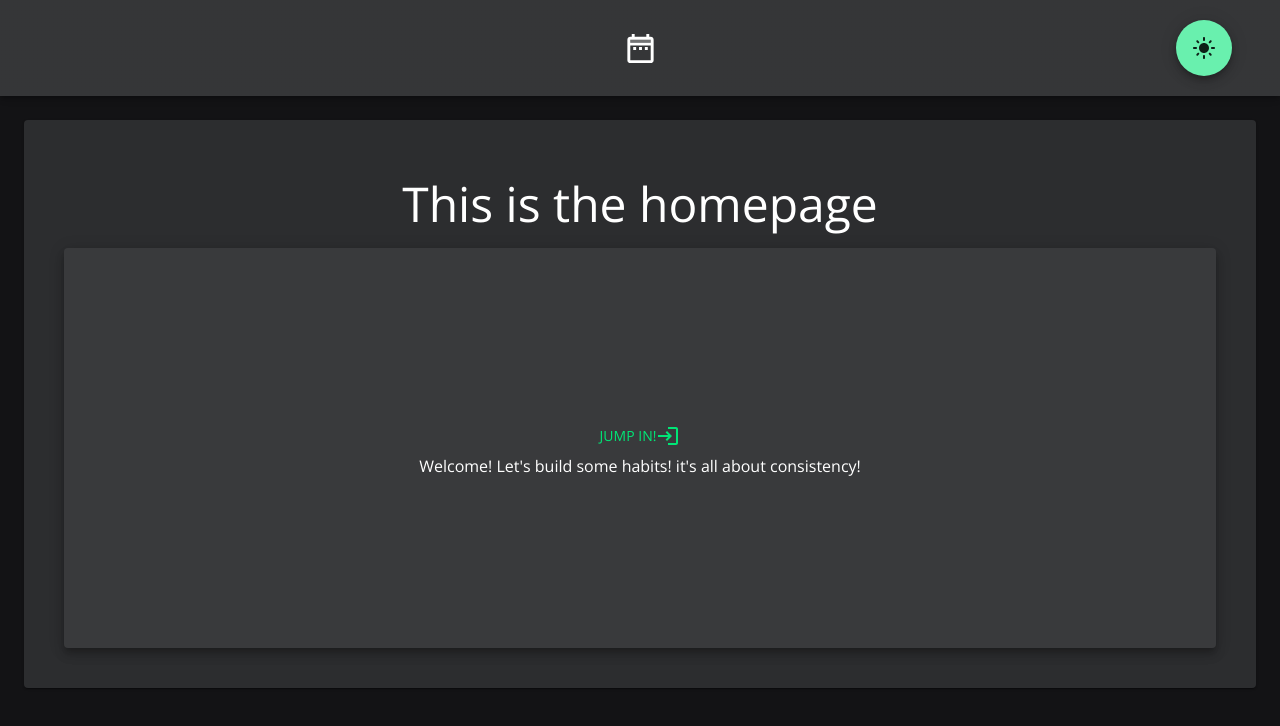
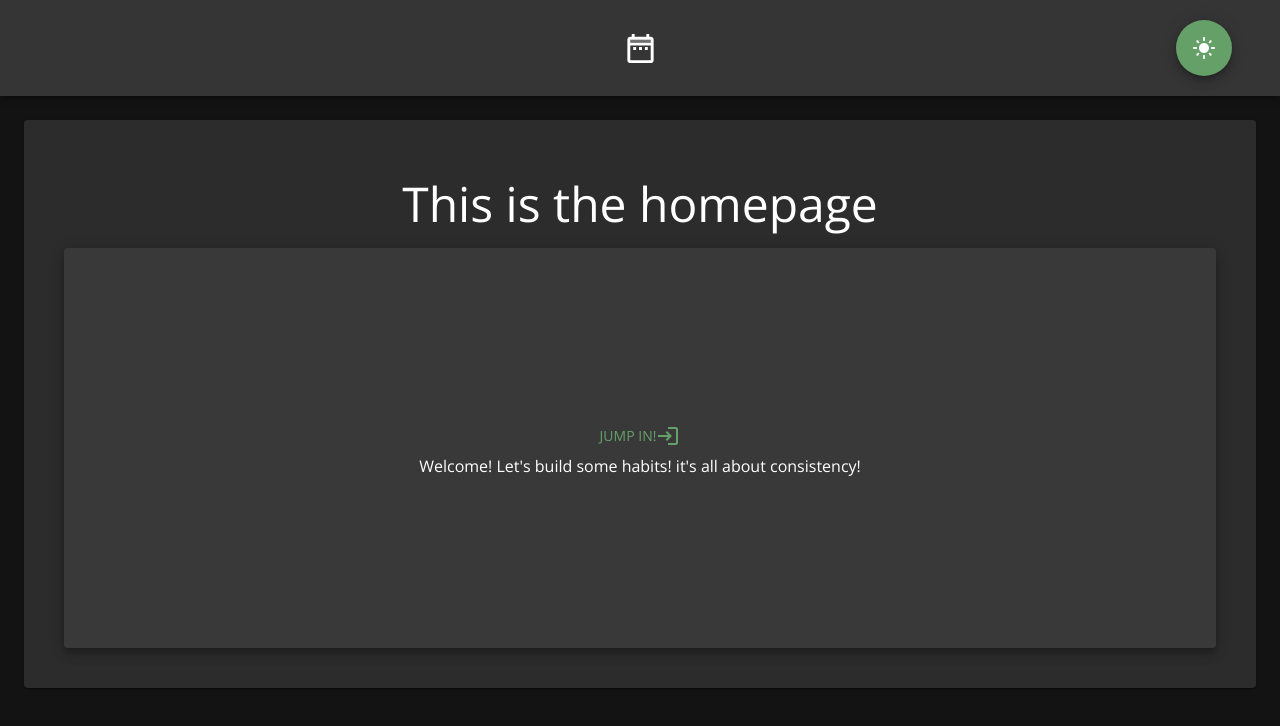
Before and after one commit to melansonS/habit-calendar, a React (Create React App) app: page / in a window 1280 px wide. Shown: the top 726 px of the page. Built offline with nearby package versions, Linux system fonts and the light colour scheme.

Commit message:
desaturated dark theme colors

```diff
--- /dev/null
+++ b/src/components/calendar/cell.tsx
@@ -0,0 +1,26 @@
+import { styled, Box } from '@mui/material';
+
+export interface ICellProps {
+  isToday?: boolean
+  isChecked?: boolean
+  isDarkMode: boolean
+  primary: string
+  secondary: string
+}
+
+const Cell = styled(Box)`
+  height: 5rem;
+  height: 5rem;
+  position: relative;
+  display: flex;
+  justify-content: center;
+  align-items: center;
+  transition: background-color 0.4s ease-out;
+  background-color: ${({ isChecked, primary }:ICellProps) => (isChecked ? primary : 'inherit')};
+  border: ${({ isToday, secondary } :ICellProps) => (isToday ? `2px solid ${secondary}` : 'none')};
+  :hover {
+    background-color: ${({ isDarkMode }:ICellProps) => (isDarkMode ? '#333' : '#eee')};
+  }
+`;
+
+export default Cell;
--- a/src/components/calendar/cells.tsx
+++ b/src/components/calendar/cells.tsx
@@ -11,6 +11,7 @@ import {
 } from '@mui/material';
 import CheckCircleOutlinedIcon from '@mui/icons-material/CheckCircleOutlined';
 import Grow from '@mui/material/Grow';
+import Cell from './cell';
 
 interface ICellsProps {
   currentMonth: Date
@@ -20,32 +21,10 @@ interface ICellsProps {
   handleCellClick: (day: number) => void
 }
 
-interface ICellProps {
-  isToday?: boolean
-  isChecked?: boolean
-  isDarkMode: boolean
-  primary: string
-  secondary: string
-}
-
 const CellsContainer = styled(Box)`
 `;
 
-const Cell = styled(Box)`
-  height: 5rem;
-  position: relative;
-  display: flex;
-  justify-content: center;
-  align-items: center;
-  transition: background-color 0.4s ease-out;
-  background-color: ${({ isChecked, primary }:ICellProps) => (isChecked ? primary : 'inherit')};
-  border: ${({ isToday, secondary } :ICellProps) => (isToday ? `2px solid ${secondary}` : 'none')};
-  :hover {
-    background-color: ${({ isDarkMode }:ICellProps) => (isDarkMode ? '#333' : '#eee')};
-  }
-`;
-
-const ResizableIcon = styled(CheckCircleOutlinedIcon)`
+export const ResizableIcon = styled(CheckCircleOutlinedIcon)`
   font-size: 20px;
   @media (min-width: 768px) {
     font-size: 30px;
--- a/src/components/darkModeToggle.tsx
+++ b/src/components/darkModeToggle.tsx
@@ -17,8 +17,8 @@ export default function DarkModeToggle() {
       <ColoredFab
         onClick={toggleDarkMode}
         color="secondary"
-        $customColor={!isDarkMode ? palette.secondary.main : palette.secondary.light}
-        $customHoverColor={!isDarkMode ? palette.secondary.light : palette.secondary.main}
+        $customColor={palette.secondary.main}
+        $customHoverColor={palette.secondary.main}
       >
         {isDarkMode ? <LightModeIcon /> : <DarkModeIcon />}
       </ColoredFab>
--- a/src/pages/themePage.tsx
+++ b/src/pages/themePage.tsx
@@ -6,6 +6,7 @@ import {
   Box,
   Button,
   Grid,
+  Grow,
   Paper,
   Slider,
   Typography,
@@ -19,6 +20,8 @@ import {
 } from '../utils/colorUtils';
 import ThemeSelect from '../components/ThemeSelector';
 import ColorDisplayGridItem from '../components/colorDisplayGridItem';
+import Cell from '../components/calendar/cell';
+import { ResizableIcon } from '../components/calendar/cells';
 
 export default function ThemePage() {
   const {
@@ -26,6 +29,8 @@ export default function ThemePage() {
       primary,
       secondary,
       text,
+      darkThemeColors,
+      lightThemeColors,
     },
   } = useMUITheme();
   const {
@@ -41,9 +46,11 @@ export default function ThemePage() {
   }), [customPrimaryColor, customSecondaryColor]);
 
   useEffect(() => {
-    setCustomPrimaryColor(primary.main);
-    setCustomSecondaryColor(secondary.main);
-  }, [primary, secondary]);
+    if (lightThemeColors?.primary?.main && lightThemeColors?.secondary?.main) {
+      setCustomPrimaryColor(lightThemeColors.primary.main);
+      setCustomSecondaryColor(lightThemeColors.secondary.main);
+    }
+  }, [lightThemeColors]);
 
   const debouncedPrimaryColorChange = useRef(
     debounce((value: string) => {
@@ -179,13 +186,20 @@ export default function ThemePage() {
             onChange={(e, value) => handleColorBlendChange(value as number)}
           />
         </Box>
+        <Box sx={{ display: 'flex' }}>
+
+          <Box sx={{ width: '45%' }}>
+            <Typography variant="h6" sx={{ fontWeight: 'bold' }} p={2}>
+              Light theme!
+            </Typography>
             <Grid p={2} container spacing={2}>
               {destructurePaletteColor(cPrimary).map((color) => (
                 <ColorDisplayGridItem
                   key={`primary-${color?.name}-${color?.value}`}
                   color={color}
                   xs={4}
-              md={2}
+                  md={4}
+                  lg={4}
                 />
               ))}
               {destructurePaletteColor(cSecondary).map((color) => (
@@ -193,10 +207,83 @@ export default function ThemePage() {
                   key={`primary-${color?.name}-${color?.value}`}
                   color={color}
                   xs={4}
-              md={2}
+                  md={4}
+                  lg={4}
                 />
               ))}
+              <Cell
+                primary={cPrimary.main}
+                secondary="red"
+                isChecked
+                isDarkMode={false}
+                style={{ width: '5rem', borderRadius: '5px', color: 'black' }}
+                m={2}
+              >
+                <Grow
+                  in
+                  timeout={1000}
+                >
+                  <ResizableIcon
+                    color="secondary"
+                    fontSize="large"
+                  />
+                </Grow>
+                <Typography style={{ position: 'absolute', top: '0.75rem', right: '0.75rem' }}>
+                  {1}
+                </Typography>
+              </Cell>
             </Grid>
+          </Box>
+          {darkThemeColors?.primary?.main && darkThemeColors?.secondary?.main
+          && (
+          <Box sx={{ width: '45%' }}>
+            <Typography variant="h6" sx={{ fontWeight: 'bold' }} p={2}>
+              Dark theme!
+            </Typography>
+            <Grid p={2} container spacing={2}>
+              {destructurePaletteColor(darkThemeColors.primary).map((color) => (
+                <ColorDisplayGridItem
+                  key={`primary-${color?.name}-${color?.value}`}
+                  color={color}
+                  xs={4}
+                  md={4}
+                  lg={4}
+                />
+              ))}
+              {destructurePaletteColor(darkThemeColors.secondary).map((color) => (
+                <ColorDisplayGridItem
+                  key={`primary-${color?.name}-${color?.value}`}
+                  color={color}
+                  xs={4}
+                  md={4}
+                  lg={4}
+                />
+              ))}
+              <Cell
+                primary={darkThemeColors.primary.main}
+                secondary={darkThemeColors.secondary.main}
+                isChecked
+                isDarkMode
+                style={{ width: '5rem', borderRadius: '5px', color: 'white' }}
+                m={2}
+              >
+                <Grow
+                  in
+                  timeout={1000}
+                >
+                  <ResizableIcon
+                    color="secondary"
+                    fontSize="large"
+                  />
+                </Grow>
+                <Typography style={{ position: 'absolute', top: '0.75rem', right: '0.75rem' }}>
+                  {1}
+                </Typography>
+              </Cell>
+            </Grid>
+          </Box>
+          )}
+        </Box>
       </Paper>
     </div>
   );
--- a/src/utils/colorUtils.ts
+++ b/src/utils/colorUtils.ts
@@ -1,5 +1,6 @@
 import { PaletteColor, Color } from '@mui/material';
 import { TypeText } from '@mui/material/styles/createPalette';
+import { IColor } from './colorTypes';
 
 function ColorToHex(color:number): string {
   const hexadecimal = color.toString(16);
@@ -61,8 +62,23 @@ export default function simpleColorBlend(c1 : string, c2 : string, percentage =
   return ConvertRGBAtoHex(color3[0], color3[1], color3[2], color3[3] || undefined);
 }
 
+const DARK_MODE_SATURATION = 0.6;
+export function desaturateColor(color: string) {
+  // https://stackoverflow.com/questions/13348129/using-native-javascript-to-desaturate-a-colour/13355255
+  const col = color.includes('rgb') ? stripRGBA(color) : HexToRGB(color);
+  const sat = DARK_MODE_SATURATION;
+  // https:// en.m.wikipedia.org/wiki/Grayscale#Luma_coding_in_video_systems
+  const gray = col.r * 0.3086 + col.g * 0.6094 + col.b * 0.0820;
+
+  col.r = Math.round(col.r * sat + gray * (1 - sat));
+  col.g = Math.round(col.g * sat + gray * (1 - sat));
+  col.b = Math.round(col.b * sat + gray * (1 - sat));
+  return ConvertRGBAtoHex(col.r, col.g, col.b);
+}
+
 const USEFULCOLORS = ['main', 'light', 'dark', 'primary', 'secondary', 'disabled'];
-export const destructurePaletteColor = (colors: PaletteColor | TypeText| Color) => Object.keys(colors)
+export const destructurePaletteColor = (colors:
+  PaletteColor | TypeText | Color | Partial<IColor>) => Object.keys(colors)
   .map((color, index) => {
     let colorValue = Object.values(colors)[index];
     if (colorValue.includes('rgb')) {
@@ -71,6 +87,7 @@ export const destructurePaletteColor = (colors: PaletteColor | TypeText| Color)
       } = stripRGBA(colorValue);
       colorValue = ConvertRGBAtoHex(r, g, b, a);
     }
+
     return ({
       name: color,
       value: colorValue,
--- a/src/utils/themeContextUtils.ts
+++ b/src/utils/themeContextUtils.ts
@@ -1,7 +1,21 @@
 import { createTheme } from '@mui/material/styles';
+import createPalette from '@mui/material/styles/createPalette';
 import allThemes from './themeNames';
-import simpleColorBlend from './colorUtils';
+import simpleColorBlend
+, { desaturateColor }
+  from './colorUtils';
 import { ITheme } from './colorTypes';
+
+declare module '@mui/material/styles' {
+  interface Palette {
+    darkThemeColors?: Partial<ITheme>;
+    lightThemeColors?: Partial<ITheme>;
+  }
+  interface PaletteOptions {
+    darkThemeColors?: Partial<ITheme>;
+    lightThemeColors?: Partial<ITheme>;
+  }
+}
 
 function basePaperBackground(isDarkMode: boolean) {
   return isDarkMode ? '#212121' : '#fff';
@@ -10,12 +24,20 @@ function baseDefaultBackground(isDarkMode: boolean) {
   return isDarkMode ? '#121212' : '#f9f9f9';
 }
 
+const makeDarkModeColors = (color: Partial<ITheme>) => createPalette({
+  primary: { main: desaturateColor(color.primary?.main!) },
+  secondary: { main: desaturateColor(color.secondary?.main!) },
+});
+
 const buildTheme = (
   customTheme:Partial<ITheme> | null,
   themeName:string,
   isDarkMode: boolean,
   colorBlendPercent?: number,
 ) => {
+  const lightThemeColors = customTheme || allThemes[themeName];
+  const darkthemeColors = makeDarkModeColors(lightThemeColors);
+  const themeColors = isDarkMode ? darkthemeColors : lightThemeColors;
   const theme = createTheme({
     typography: {
       fontFamily: 'Open Sans',
@@ -31,8 +53,10 @@ const buildTheme = (
     },
     palette: {
       mode: isDarkMode ? 'dark' : 'light',
-      primary: customTheme ? customTheme.primary : allThemes[themeName].primary,
-      secondary: customTheme ? customTheme.secondary : allThemes[themeName].secondary,
+      primary: themeColors.primary,
+      secondary: themeColors.secondary,
+      darkThemeColors: darkthemeColors,
+      lightThemeColors,
     },
   });
   const defaultPaper = basePaperBackground(isDarkMode);
--- a/src/utils/themeNames.ts
+++ b/src/utils/themeNames.ts
@@ -1,26 +1,27 @@
 import {
   blue, purple, green, red, indigo, orange, amber,
 } from '@mui/material/colors';
+import createPalette from '@mui/material/styles/createPalette';
 
 import { ITheme } from './colorTypes';
 
 const allThemes: {[key: string]: ITheme} = {
-  RED: {
-    primary: red,
-    secondary: blue,
-  },
-  PURPLE: {
-    primary: purple,
-    secondary: orange,
-  },
-  INDIGO: {
-    primary: indigo,
-    secondary: green,
-  },
-  FOUREST: {
-    primary: green,
-    secondary: amber,
-  },
+  RED: createPalette({
+    primary: { main: red[500] },
+    secondary: { main: blue[500] },
+  }),
+  PURPLE: createPalette({
+    primary: { main: purple[500] },
+    secondary: { main: orange[500] },
+  }),
+  INDIGO: createPalette({
+    primary: { main: indigo[500] },
+    secondary: { main: green[500] },
+  }),
+  FOUREST: createPalette({
+    primary: { main: green[500] },
+    secondary: { main: amber[500] },
+  }),
 };
 
 export default allThemes;
```
Lines whose indentation alone changed are shown as unchanged.
